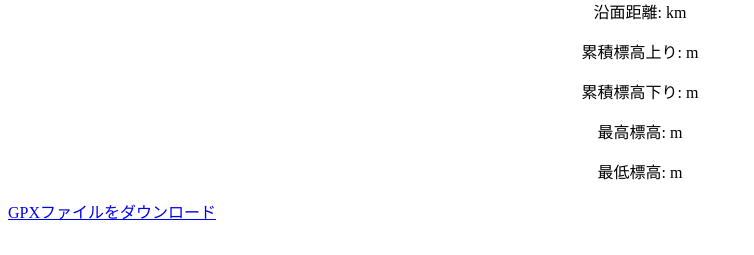
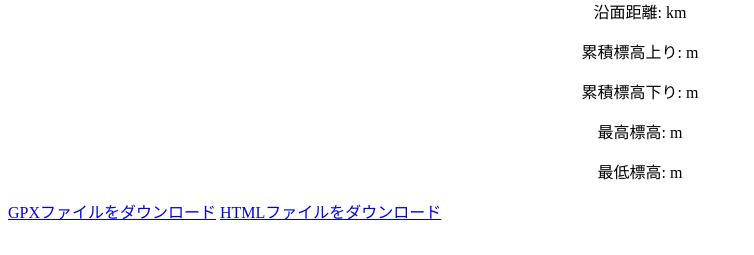
Before and after one commit to 22051055/tset_repo1, a Flask app: template templates/gpx_viewer_template.html in a window 1280 px wide. Shown: the part 903-1158 px from the top of the page, without its empty margins (0-754 px from the left). Run offline with Flask 2, Linux system fonts and the light colour scheme; the template is opened without the code that fills it: most values are stand-ins (such as "Sample title", 1, 10 or a date in 2020); some libraries are stand-ins or nearby versions.

Commit message:
Update gpx_viewer_template.html

```diff
--- a/templates/gpx_viewer_template.html
+++ b/templates/gpx_viewer_template.html
@@ -42,7 +42,8 @@
         <p>最低標高: <span id="min-elevation"></span> m</p>
     </div>
     <div>
-        <a href="{{ gpx_output_name }}" download>GPXファイルをダウンロード</a>
+        <a href="{{ url_for('download_file', filename=gpx_output_name) }}" download>GPXファイルをダウンロード</a>
+        <a href="{{ url_for('static', filename='uploads/' + output_html) }}" download>HTMLファイルをダウンロード</a>
     </div>
     <script src="https://cdnjs.cloudflare.com/ajax/libs/leaflet/1.7.1/leaflet.js"></script>
     <script src="https://cdn.plot.ly/plotly-latest.min.js"></script>
```
